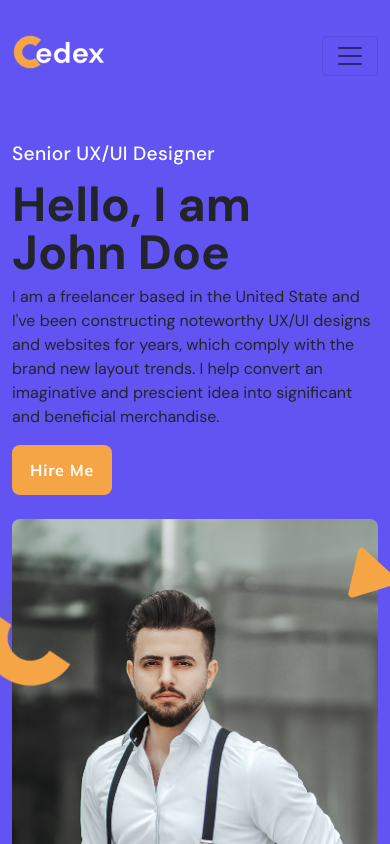
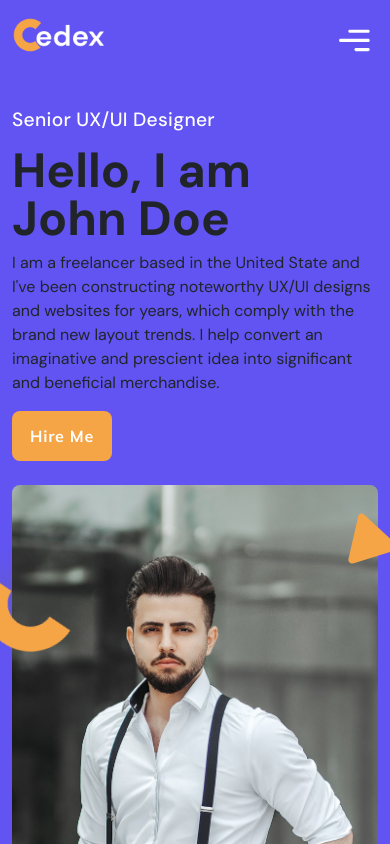
Before and after one commit to firasel/cedex, a Next.js app: page / in a window 390 px wide. Shown: the top 844 px of the page. Built offline with nearby package versions, Linux system fonts and the light colour scheme.

Commit message:
navbar responsive and menu button add

```diff
--- a/components/shared/Navbar/Navbar.js
+++ b/components/shared/Navbar/Navbar.js
@@ -2,29 +2,38 @@ import Image from "next/image";
 import Link from "next/link";
 import React from "react";
 import { Container, Nav, Navbar } from "react-bootstrap";
+import { CgMenuRight } from "react-icons/cg";
 import LogoImg from "../../../assets/images/common/Logo.png";
 import style from "./Navbar.module.scss";
 
 const NavBar = () => {
   return (
     <>
-      <Navbar
-        className={style.navbarStyle}
-        collapseOnSelect
-        expand="lg"
-      >
-        <Container>
+      <Navbar className={style.navbarStyle} collapseOnSelect expand="lg">
+        <Container className="py-1 py-md-3">
           <Navbar.Brand className="logo" href="#">
             <Image src={LogoImg} alt="logo" />
           </Navbar.Brand>
-          <Navbar.Toggle aria-controls="responsive-navbar-nav" />
+          <Navbar.Toggle className="toggeBtn" aria-controls="responsive-navbar-nav">
+            <CgMenuRight />
+          </Navbar.Toggle>
           <Navbar.Collapse id="responsive-navbar-nav">
             <Nav className="ms-auto menuItems">
-              <Nav.Link as={Link} href="/">Home</Nav.Link>
-              <Nav.Link as={Link} href="/portfolio">Portfolio</Nav.Link>
-              <Nav.Link as={Link} href="/blogs">Blogs</Nav.Link>
-              <Nav.Link as={Link} href="/contact">Contact</Nav.Link>
-              <Nav.Link as={Link} href="/about">About us</Nav.Link>
+              <Nav.Link as={Link} href="/">
+                Home
+              </Nav.Link>
+              <Nav.Link as={Link} href="/portfolio">
+                Portfolio
+              </Nav.Link>
+              <Nav.Link as={Link} href="/blogs">
+                Blogs
+              </Nav.Link>
+              <Nav.Link as={Link} href="/contact">
+                Contact
+              </Nav.Link>
+              <Nav.Link as={Link} href="/about">
+                About us
+              </Nav.Link>
             </Nav>
           </Navbar.Collapse>
         </Container>
--- a/components/shared/Navbar/Navbar.module.scss
+++ b/components/shared/Navbar/Navbar.module.scss
@@ -1,5 +1,4 @@
 .navbarStyle :global {
-  min-height: 7rem;
   .logo {
     width: 5.8rem;
     overflow: hidden;
@@ -19,4 +18,25 @@
       }
     }
   }
+  .toggeBtn {
+    color: white;
+    font-size: 2.3rem;
+    border: 0;
+    padding: 0.3rem;
+    outline: none;
+    &:focus {
+      box-shadow: none;
+    }
+  }
+  @media screen and (max-width: 767px) {
+    .menuItems {
+      a {
+        padding: 3px 0px;
+        margin-left: 0px;
+        margin-top: 3px;
+        letter-spacing: 0.5px;
+        font-size: 1.05rem;
+      }
+    }
+  }
 }
--- a/package.json
+++ b/package.json
@@ -14,6 +14,7 @@
     "react": "17.0.2",
     "react-bootstrap": "^2.2.1",
     "react-dom": "17.0.2",
+    "react-icons": "^4.3.1",
     "sass": "^1.49.9"
   },
   "devDependencies": {
```
Also changed, not shown: 1 other file (tests, documents, lock files or other folders).
